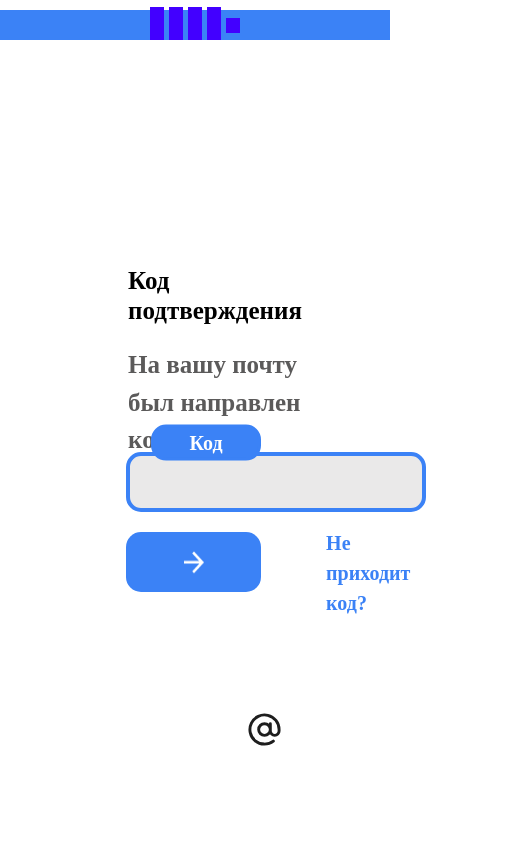
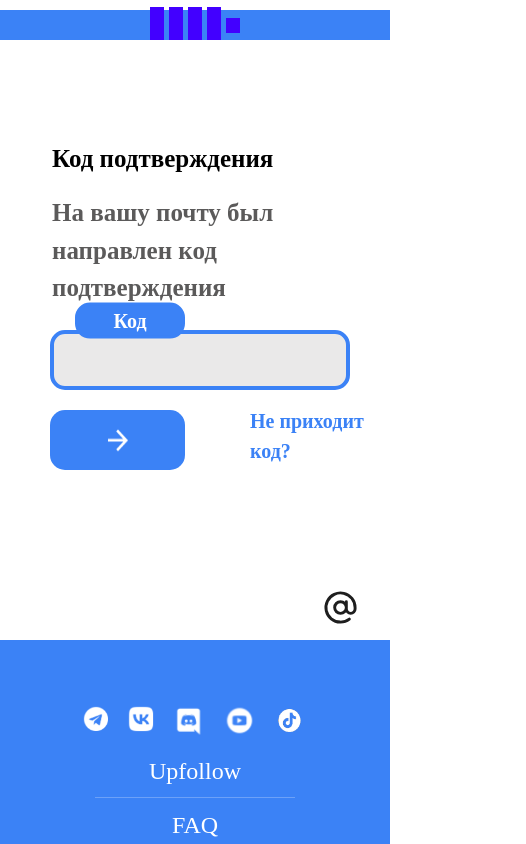
Before and after one commit to OverflowProjectMSP/final, a Vue app in the folder client/: page /EnterCodePage in a window 390 px wide. Shown: the top 844 px of the page, 526 px wide, since content can reach past the window. Built offline with nearby package versions, Linux system fonts and the light colour scheme; no server answers; a web font is replaced by a local one.

Commit message:
Починена адаптивка на странице кода

```diff
--- a/client/src/components/Login/EnterCodePage.vue
+++ b/client/src/components/Login/EnterCodePage.vue
@@ -162,7 +162,7 @@ h6 {
   background-color: #ecedee;
   align-items: center;
   justify-content: center;
-  height: 100vh;
+  height: auto;
   width: 100%;
   position: relative;
 }
@@ -599,6 +599,10 @@ h1 {
   .all-container {
     background: #fff;
   }
+
+  .login-container {
+    margin: 0;
+  }
   /* .login-container {
     -webkit-box-shadow: 4px 4px 100px 0px rgba(34, 60, 80, 0.2);
     -moz-box-shadow: 4px 4px 100px 0px rgba(34, 60, 80, 0.2);
```
